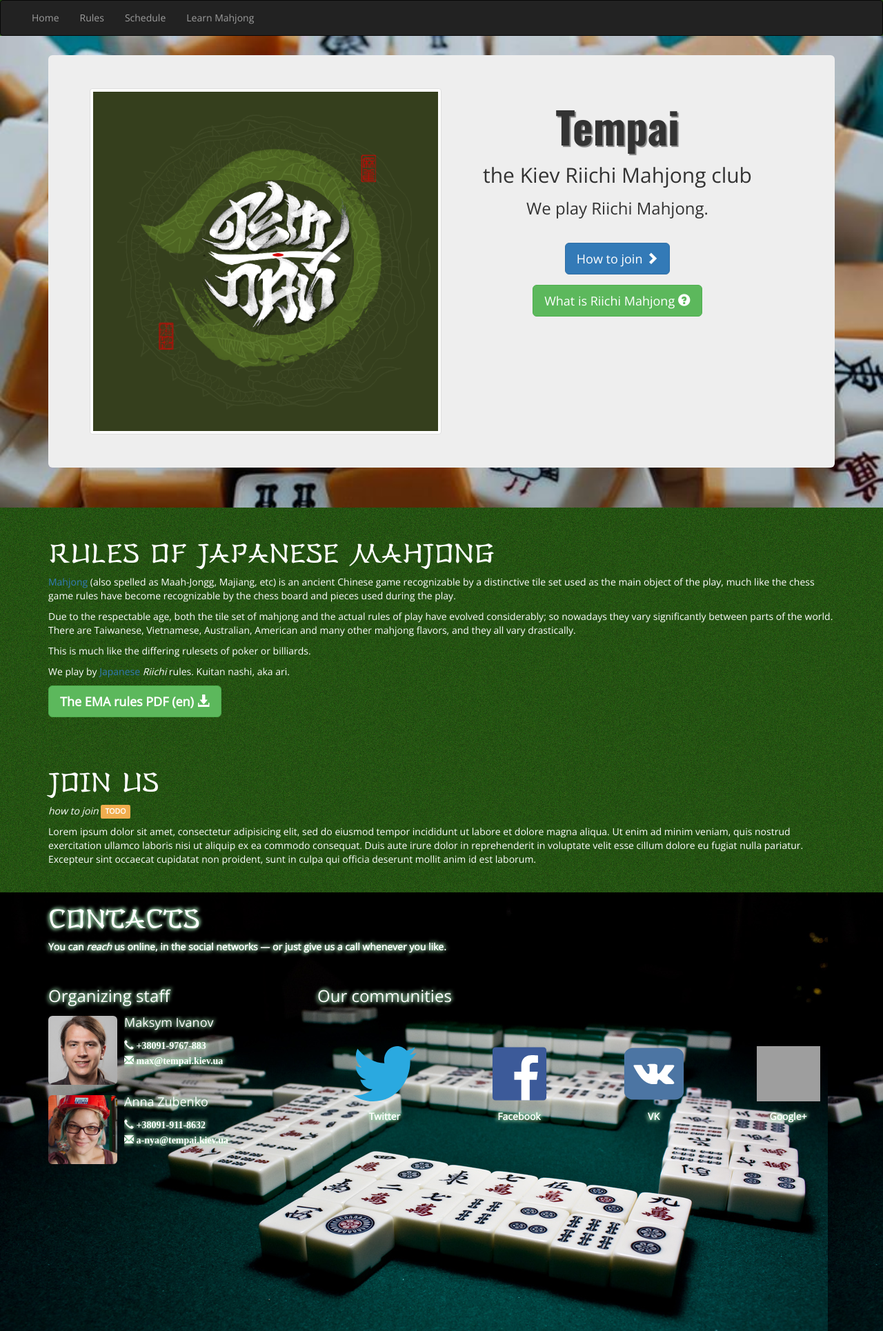
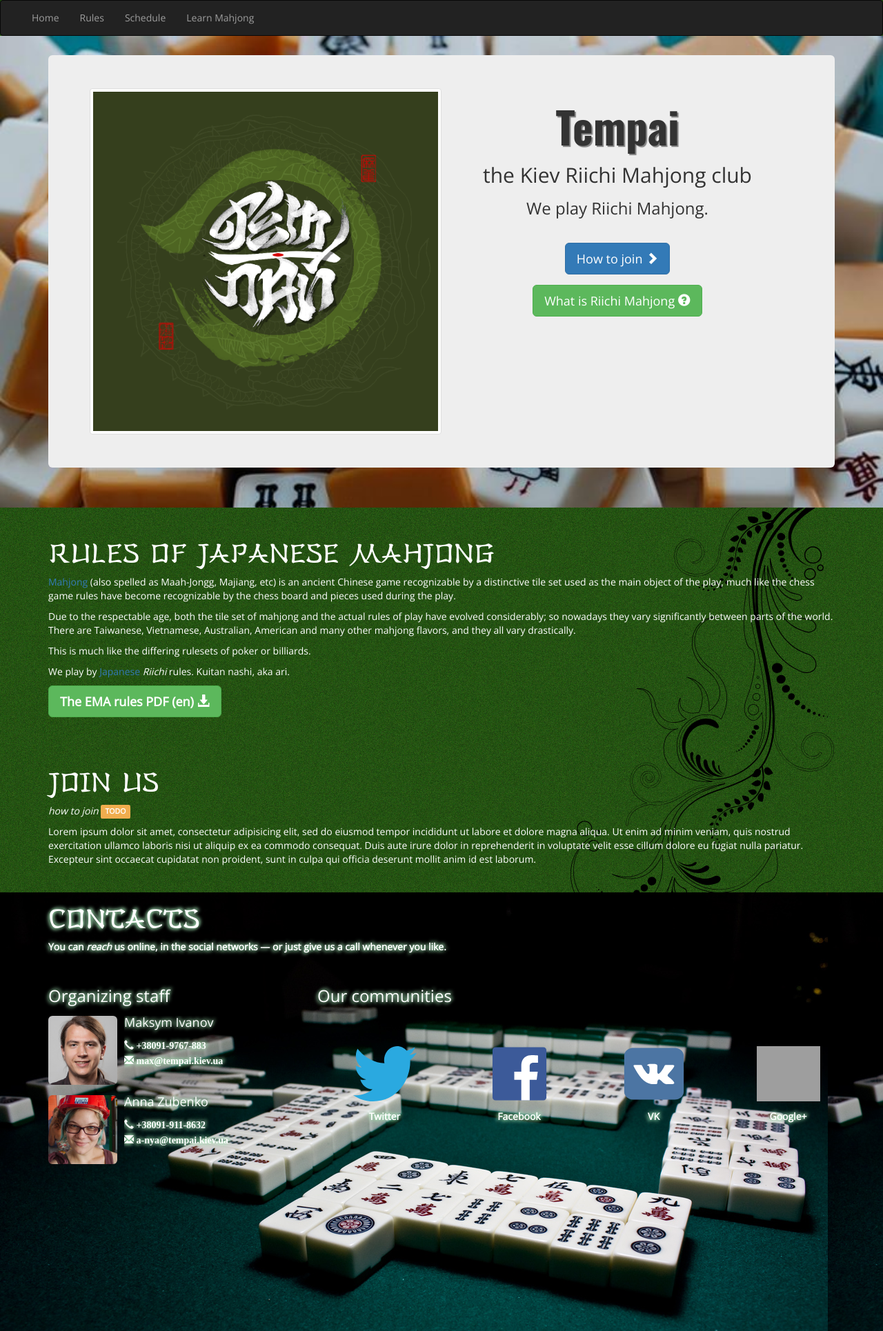
Before and after one commit to tempai-dev/tempai.kiev.ua, a Jekyll site: the page built from src/index.html, in a window 1280 px wide. Shown: the whole page at 69% size. Built offline with Jekyll 4.4.1, drawn with Linux system fonts in a browser that asks for light colours; nearby versions of some CDN libraries; some web fonts are replaced; comment, search, counter and statistics services are not loaded; grey boxes are pictures that could not be loaded.

Commit message:
add an ornament

```diff
--- a/src/index.html
+++ b/src/index.html
@@ -20,6 +20,8 @@ layout: default
 
 <section id="about-mahjong">
   <div class="container">
+    <div class="ornament"><img src="/styles/ornaments/floral-4.svg" alt=""></img></div>
+
     {% capture rules %}{% include_relative rules.markdown %}{% endcapture %}
     {{ rules | markdownify }}
     <a class="btn btn-lg btn-success" role="button"
--- a/src/styles/main.css
+++ b/src/styles/main.css
@@ -49,6 +49,15 @@ img.logo {
 	margin-top: 0.8em;
 }
 
+section#about-mahjong div.ornament {
+	margin-top: -2em;
+	float: right;
+	width: 1px;
+	height: 1px;
+	overflow: visible;
+}
+section#about-mahjong div.ornament img { margin-left: -382px; }
+
 #contacts {
 	background-image: url("/img/riichi-photo-1.jpg");
 	color: white;
```
Also changed, not shown: src/styles/ornaments/floral-1.svg (added), src/styles/ornaments/floral-2.svg (added), src/styles/ornaments/floral-3.svg (added), src/styles/ornaments/floral-4.svg (added), src/styles/ornaments/floral-5.svg (added).
